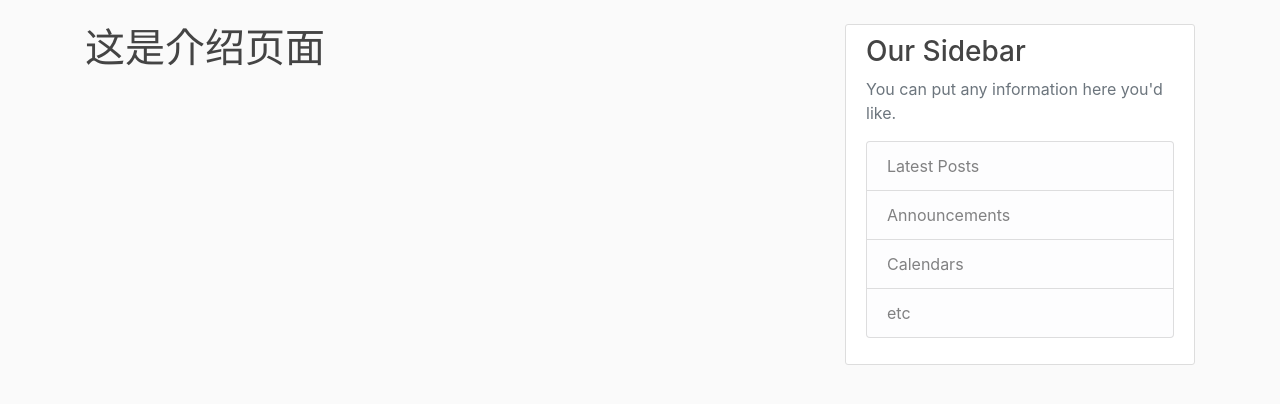
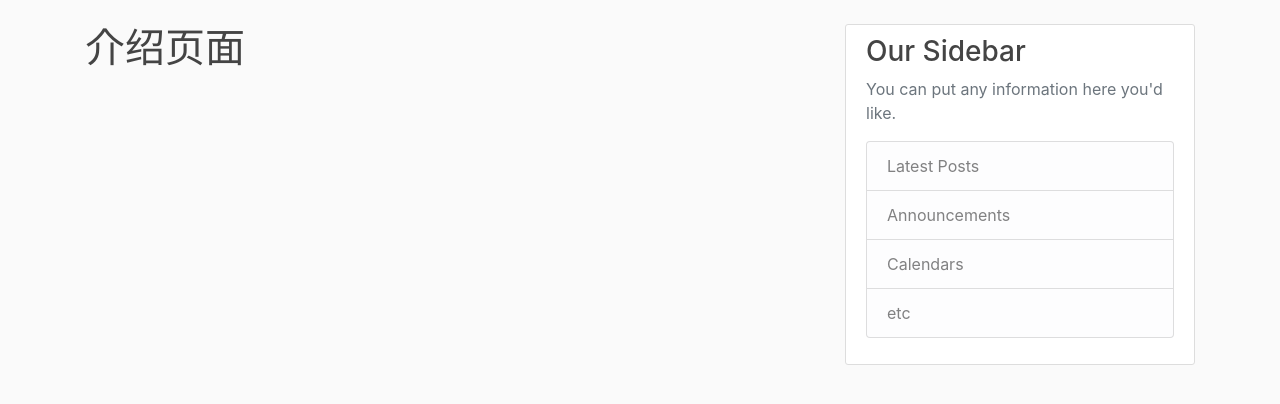
Before and after one commit to cheerleo/FlaskBlog_win10, a Flask app: page /about in a window 1280 px wide. Shown: the part 56-460 px from the top of the page. Run offline with Flask 2, Linux system fonts and the light colour scheme; some libraries are stand-ins or nearby versions.

Commit message:
创建feature_ai分支时的初始代码

```diff
--- a/flaskblog/posts/forms.py
+++ b/flaskblog/posts/forms.py
@@ -5,6 +5,6 @@ from wtforms.validators import DataRequired
 # 定义前端post博文的表单
 class PostForm(FlaskForm):
 
-    title = StringField("Title", validators=[DataRequired()])
-    content = TextAreaField("content", validators=[DataRequired()])
+    title = StringField("标题", validators=[DataRequired()])
+    content = TextAreaField("正文", validators=[DataRequired()])
     submit = SubmitField("Post")
--- a/flaskblog/templates/about.html
+++ b/flaskblog/templates/about.html
@@ -1,7 +1,9 @@
 {% extends "layout.html" %}              {# 这里表示继承自layout.html #}
 {% block content %}                      {# block content中的内容是独有的 #}
-    <h1>这是介绍页面</h1>
-{% endblock content %}                   {# home.html独有的内容使用endblock语句结束，后面的content可以不需要，这里为了区分 #}
+
+    <h1>介绍页面</h1>
+
+{% endblock content %}
 
 {#
 【注意】：
```
Also changed, not shown: flaskblog/test_database.db.
